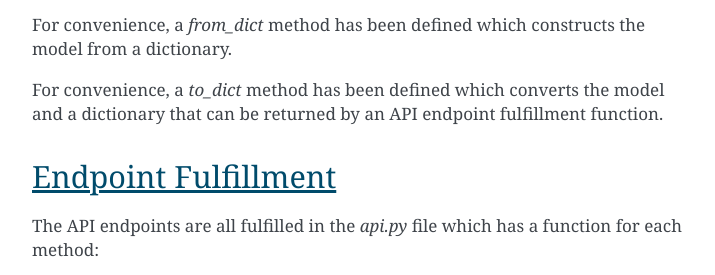
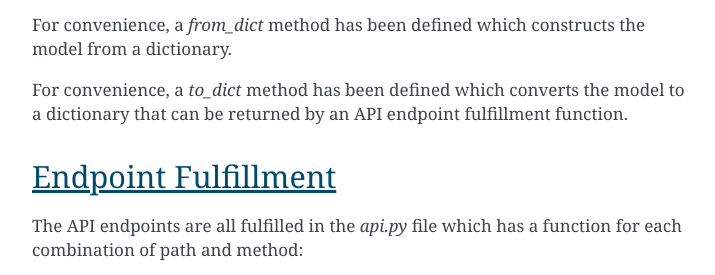
Before and after one commit to jdkandersson/OpenAlchemy, a Sphinx documentation site: the page built from docs/source/examples/connexion.rst, in a window 1280 px wide and 900 px high, scrolled down 1093 px, cut to the strip 182-457 px from the top of the window. Shown: the whole strip, without its empty margins (388-1103 px from the left). Built offline with Sphinx 7.4.7, drawn with Linux system fonts in a browser that asks for light colours.

Commit message:
Fix mistakes

```diff
--- a/docs/source/examples/connexion.rst
+++ b/docs/source/examples/connexion.rst
@@ -43,13 +43,13 @@ For convenience, a *from_dict* method has been defined which constructs the
 model from a dictionary.
 
 For convenience, a *to_dict* method has been defined which converts the model
-and a dictionary that can be returned by an API endpoint fulfillment function.
+to a dictionary that can be returned by an API endpoint fulfillment function.
 
 Endpoint Fulfillment
 --------------------
 
 The API endpoints are all fulfilled in the *api.py* file which has a function
-for each method:
+for each combination of path and method:
 
 .. literalinclude:: ../../../examples/app/api.py
 
```
Also changed, not shown: README.md (+11 -1 lines), 7 other files.
